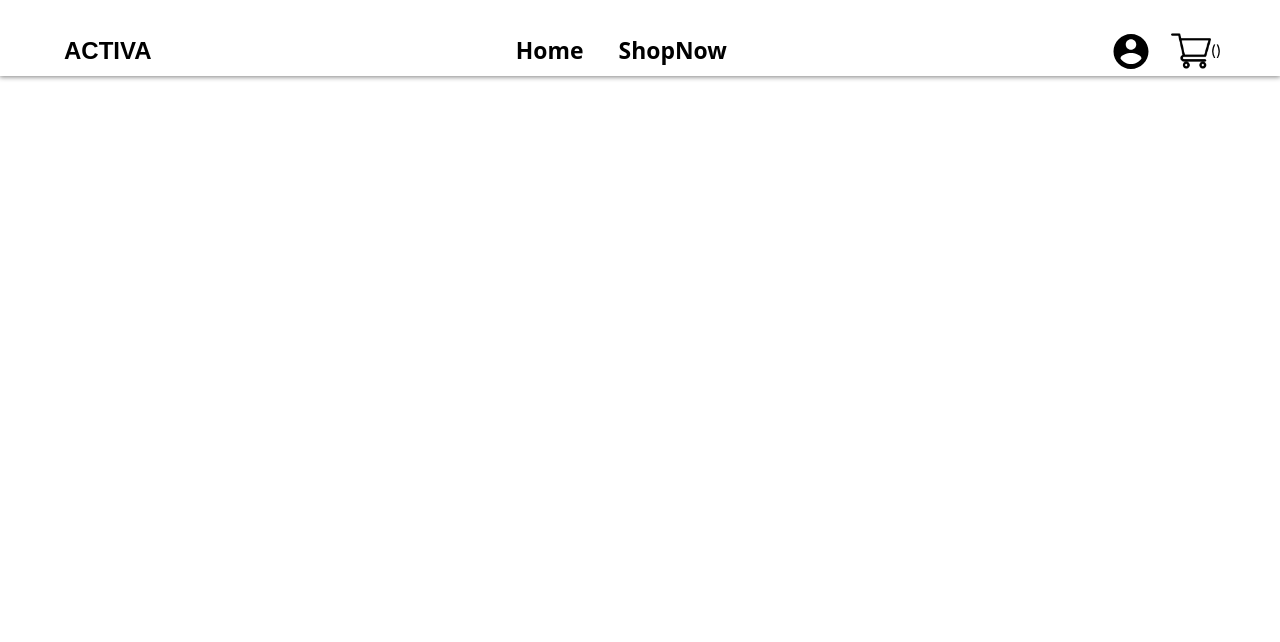
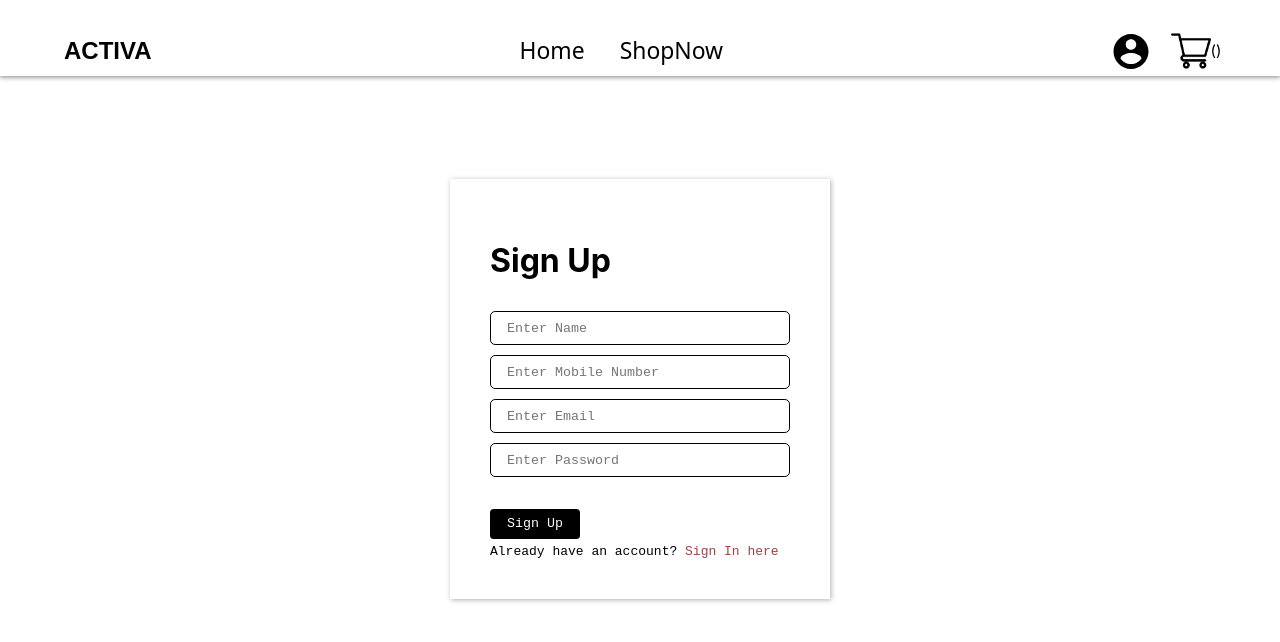
Before and after one commit to UsmanDev09/Ecommerce-Website, a React (Create React App) app: page /SignUp in a window 1280 px wide. Shown: the top 642 px of the page. Built offline with nearby package versions, Linux system fonts and the light colour scheme; no server answers.

Commit message:
added signup

```diff
--- a/src/containers/Account.js
+++ b/src/containers/Account.js
@@ -26,12 +26,14 @@ function Account(props) {
             {console.log(mouseHover)}
 
             {mouseHover && props.userEmail ?
-            <div style = {{display: mouseHover,  boxShadow: "0.4px 0.2px 3px black" , padding:"20px",zIndex:"100",position:"absolute",top:"100%",right:"10%",color:"white",backgroundColor:"white",width:"210px"}}>
+            <div style = {{display: mouseHover,  boxShadow: "0.4px 0.2px 3px black" , padding:"20px",zIndex:"100",position:"absolute",top:"100%",right:"10%",color:"white",backgroundColor:"white"}}>
             <div style = {{display:"flex",marginBottom:"10px"}}>
                 <img style = {{height:"50px",width:"50px"}} src = {avatar}></img>
                 <div style = {{display:"flex",flexDirection:"column"}}>
-                <p style = {{color:"black",paddingLeft:"10px",fontFamily:"monospace"}}>{props.userEmail}</p>
-                <p style = {{color:"black",paddingLeft:"10px",fontFamily:"monospace"}}>You are signed in</p>
+                <p style = {{color:"black",paddingLeft:"10px",fontFamily:"monospace",margin:"0"}}>{props.userName}</p>
+
+                <p style = {{color:"black",paddingLeft:"10px",fontFamily:"monospace",marginBottom:"0"}}>{props.userEmail}</p>
+                <p style = {{color:"black",paddingLeft:"10px",fontFamily:"monospace",marginBottom:"0",color:"#9c4343"}}>You are signed in</p>
                 </div>
             </div>
             <button onClick = {() => {
@@ -59,8 +61,11 @@ function Account(props) {
 
 const mapStateToProps = (state) => {
     return {
-        userEmail : state.userEmail
+        userEmail : state.userEmail,
+        userName : state.userName
+
     }
+
 }
 
 export default connect(mapStateToProps)(Account)
--- a/src/containers/Main.js
+++ b/src/containers/Main.js
@@ -10,6 +10,7 @@ import OrderCompleted from './OrderCompleted';
 import Hamburger from './Hamburger';
 import Home from './Home';
 import UserAccount from './UserAccount'
+import SignUp from './SignUp'
 const Main = () => {
     return(
 
@@ -37,6 +38,7 @@ const Main = () => {
 
                 <Route path = "/ShopNow" exact component = {ShopNow}></Route>
                 <Route path = "/Account" component = {UserAccount}></Route>
+                <Route path = "/SignUp" component = {SignUp}></Route>
                 <Route path = "/Cart" component = {ViewCart}></Route>
                 <Route path = "/Checkout" component = {Checkout}></Route>
 
--- a/src/containers/Nav.js
+++ b/src/containers/Nav.js
@@ -31,13 +31,13 @@ const Nav  = (props) => {
 
         <ul style = {{width: props.toggle? '40%' : '' }} className = {styles.nav_wrapper}>
             <Link to = "/" style = {styledList}>
-                <li style = {{fontSize:"1.3em"}}>Home</li>
+                <li style = {{fontSize:"1.3em",fontWeight:"400"}}>Home</li>
             </Link>
             {/* <Link to = "/About" style = {styledList}>
                 <li style = {{fontSize:"1.3em"}}>About</li>
             </Link> */}
             <Link to = "/ShopNow" style = {styledList}>
-                <li style = {{fontSize:"1.3em"}}>ShopNow</li>
+                <li style = {{fontSize:"1.3em",fontWeight:"400"}}>ShopNow</li>
             </Link>
             {/* <Link to = "/ContactUs" style = {styledList}>
                 <li style = {{fontSize:"1.3em",width:"150%"}}>Contact Us</li>
--- /dev/null
+++ b/src/containers/SignUp.css
@@ -0,0 +1,62 @@
+.signUp{
+    height: 100vh;
+    width: 100%;
+
+}
+.signUp_body{
+    display: flex;
+    flex-direction: column;
+    position: relative;
+    top:30%;
+    padding:40px;
+    max-width: 300px;
+
+    margin: 14% auto;
+
+    box-shadow: 1px 1px 5px rgb(177, 174, 174);
+}
+.signUp_body > input {
+    border:0.5px solid black;
+    border-radius: 0.4vw;
+    height:30px;
+    margin-top:10px;
+    padding-left: 16px;
+    outline: none;
+    font-family: monospace;
+
+}
+
+.signUp_signUpBtn{
+
+        width:30%;
+        margin-top:  3px;
+        background: black;
+        border: none;
+        border-radius: 0.3vw;
+        font-family: monospace;
+        color:white;
+        height: 30px;
+        cursor: pointer;
+}
+
+.signUp_body > h4{
+    margin-top:5px;
+    font-weight:400;
+    font-family:monospace;
+    margin-bottom: 0;
+}
+
+.signUp_signInBtn{
+    color:#9c4343;
+}
+.signUp_signInBtn:hover{
+    text-decoration: underline;
+    cursor: pointer;
+
+}
+
+.signUp_error{
+    font-size: 0.9rem;
+    color:#9c4343;
+    font-family: monospace;
+}
--- /dev/null
+++ b/src/containers/SignUp.js
@@ -0,0 +1,69 @@
+import React,{useRef,useState} from 'react'
+import {useHistory} from 'react-router-dom'
+import auth from './firebase'
+import store from '../redux/store'
+import "./SignUp.css"
+function SignUp() {
+    const userNameRef = useRef()
+    const emailRef = useRef()
+    const mobileNumberRef = useRef()
+    const passwordRef = useRef()
+    const history = useHistory()
+    const [error,setError] = useState()
+    const register = (e) => {
+        e.preventDefault();
+        auth.createUserWithEmailAndPassword(
+            emailRef.current.value,
+            passwordRef.current.value
+        )
+        .then((userAuth) => {
+                userAuth.user.updateProfile({
+                    displayName : userNameRef.current.value,
+                    phoneNumber : mobileNumberRef.current.value
+                })
+                store.dispatch({
+                    type: "login",
+                    userEmail : emailRef.current.value,
+                    userName : userNameRef.current.value,
+                    userMobileNumber : mobileNumberRef.current.value
+                })
+                history.push("/")
+        }).catch((error) => setError(error.message))
+    }
+
+    return (
+        <div className = "SignUp">
+            <div className = "signUp_body">
+                <h1>Sign Up</h1>
+
+                <input ref = {userNameRef} type ="input" placeholder = "Enter Name">
+
+                </input>
+                <input ref = {mobileNumberRef} type ="input" placeholder = "Enter Mobile Number">
+
+                </input>
+
+                <input ref = {emailRef} type = "email" placeholder = "Enter Email">
+
+                </input>
+                <input ref = {passwordRef} type = "password" placeholder = "Enter Password">
+
+                </input>
+                <p className = "signUp_error">{error}</p>
+                <button  onClick = {register} className = "signUp_signUpBtn">Sign Up</button>
+
+                <h4><span className = "signUp_haveAccount">Already have an account? </span><span className = "signUp_signInBtn" onClick ={() => history.push("/Account")}>Sign In here</span></h4>
+
+
+
+
+
+
+
+
+            </div>
+        </div>
+    )
+}
+
+export default SignUp
--- a/src/redux/reducer.js
+++ b/src/redux/reducer.js
@@ -352,11 +352,13 @@ const reducer = (state , action) => {
         case "login" :
             localStorage.setItem('userEmail', action.userEmail);
             localStorage.setItem('userName', action.userName)
+
             return(
                 {
                     ...state,
                     userEmail : localStorage.getItem('userEmail'),
-                    userName : localStorage.getItem('userName')
+                    userName : localStorage.getItem('userName'),
+
 
             }
             )
--- a/src/redux/store.js
+++ b/src/redux/store.js
@@ -27,7 +27,8 @@ const store = createStore(reducer,
         lastNameError: localStorage.getItem('LastNameError'),
         EmailError: localStorage.getItem('EmailError'),
         userEmail : localStorage.getItem('userEmail') ? localStorage.getItem('userEmail') : null ,
-        userName :  localStorage.getItem('userName') ? localStorage.getItem('userName') : null
+        userName :  localStorage.getItem('userName') ? localStorage.getItem('userName') : null ,
+        userMobileNumber : localStorage.getItem('userMobileNumber') ? localStorage.getItem('userMobileNumber') : null
     },
         window.__REDUX_DEVTOOLS_EXTENSION__ && window.__REDUX_DEVTOOLS_EXTENSION__());
 
```
Also changed, not shown: src/containers/UserAccount.js (+10 -12 lines).
